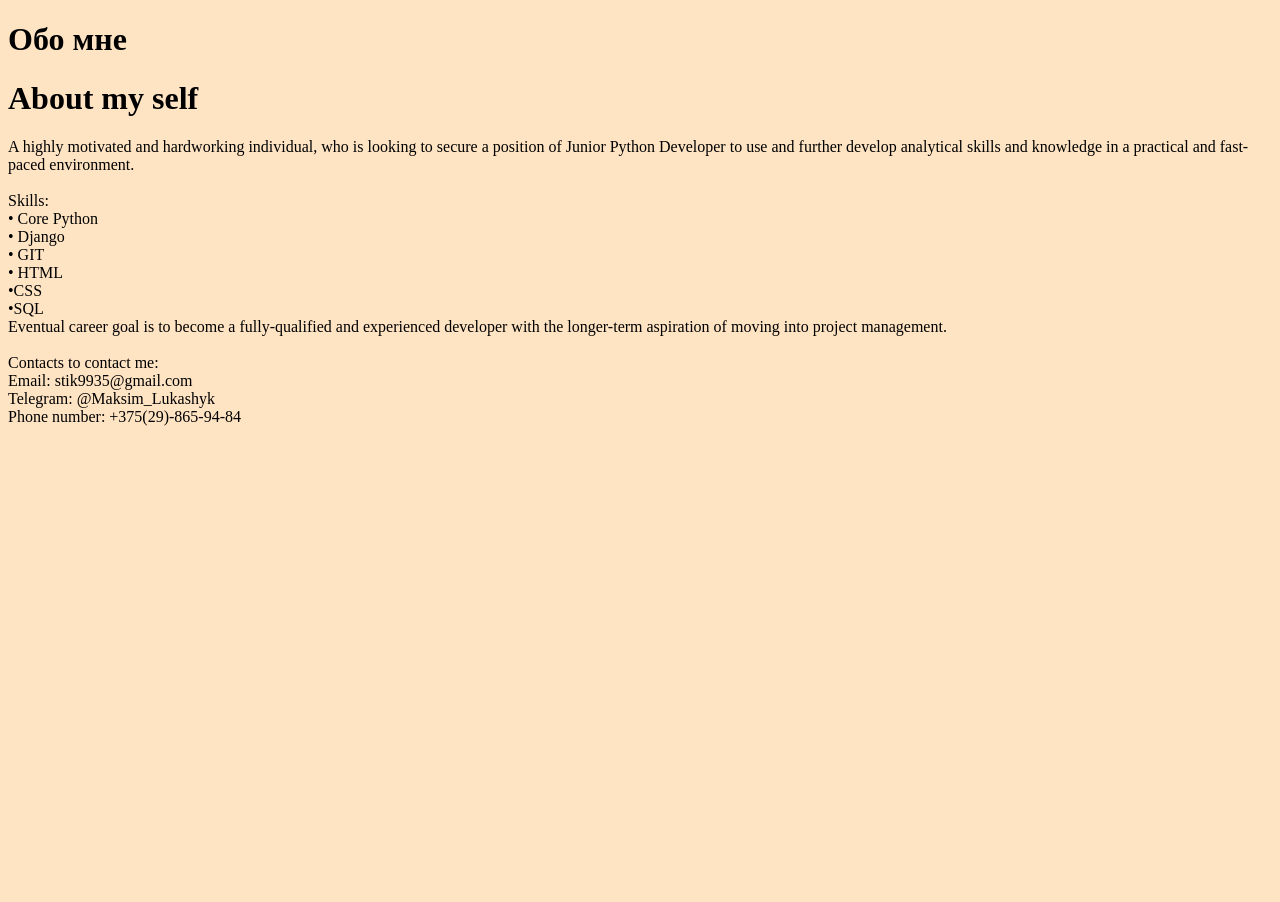
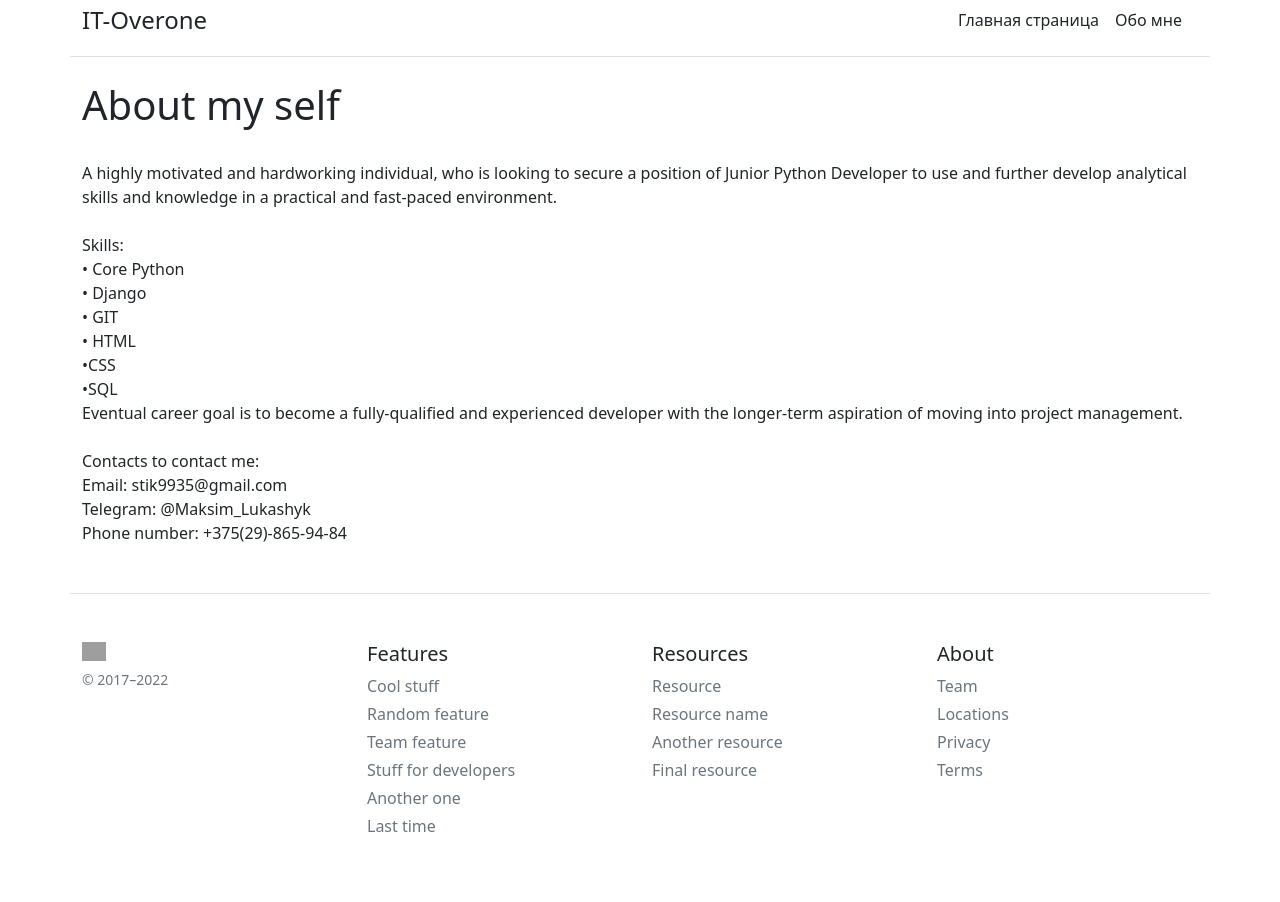
Before and after one commit to Maksim-Lukashyk-1996/Flask_Project, a Flask app: page /about in a window 1280 px wide. Before the commit the page ends 426 px from the top, so only its background shows below. Run offline with Flask 2, Linux system fonts and the light colour scheme; grey boxes are pictures that could not be loaded.

Commit message:
Addition to files

```diff
--- a/static/css/main.css
+++ /dev/null
@@ -1,3 +0,0 @@
-body{
-    background:bisque;
-}
--- a/templates/about.html
+++ b/templates/about.html
@@ -5,9 +5,9 @@
 {% endblock %}
 
 {% block body %}
-    <h1>Обо мне</h1>
-     <h1>About my self</h1>
-    <p>A highly motivated and hardworking individual, who is looking to secure a position of Junior Python Developer to use and further develop analytical skills and knowledge in a practical and fast-paced environment.
+    <h1 class="container">About my self</h1>
+        <br>
+    <p class="container">A highly motivated and hardworking individual, who is looking to secure a position of Junior Python Developer to use and further develop analytical skills and knowledge in a practical and fast-paced environment.
        <br>
         <br>Skills:
         <br>• Core Python
--- a/templates/base.html
+++ b/templates/base.html
@@ -1,13 +1,58 @@
 <!DOCTYPE html>
 <html lang="en">
 <head>
-  <meta charset="UTF-8">
-  <link rel="stylesheet" href="{{ url_for('static', filename='css/main.css') }}">
-  <title>{% block title %}{% endblock %}</title>
+    <meta charset="UTF-8">
+    <link rel="stylesheet" href="https://cdn.jsdelivr.net/npm/bootstrap@5.1.3/dist/css/bootstrap.min.css">
+    <title>{% block title %}{% endblock %}</title>
 </head>
 <body>
+<div class="container d-flex flex-column flex-md-row align-items-center pb-3 mb-4 border-bottom">
+    <a href="/" class="d-flex align-items-center text-dark text-decoration-none">
+        <span class="fs-4">IT-Overone</span>
+    </a>
 
-  {% block body %}{% endblock %}
-
+    <nav class="d-inline-flex mt-2 mt-md-0 ms-md-auto">
+        <a class="me-3 py-2 text-dark text-decoration-none" href="/">Главная страница</a>
+        <a class="me-3 py-2 text-dark text-decoration-none" href="/about">Обо мне</a>
+    </nav>
+</div>
+{% block body %}{% endblock %}
+<footer class="container pt-4 my-md-5 pt-md-5 border-top">
+    <div class="row">
+        <div class="col-12 col-md">
+            <img class="mb-2" src="/docs/5.2/assets/brand/bootstrap-logo.svg" alt="" width="24" height="19">
+            <small class="d-block mb-3 text-muted">© 2017–2022</small>
+        </div>
+        <div class="col-6 col-md">
+            <h5>Features</h5>
+            <ul class="list-unstyled text-small">
+                <li class="mb-1"><a class="link-secondary text-decoration-none" href="#">Cool stuff</a></li>
+                <li class="mb-1"><a class="link-secondary text-decoration-none" href="#">Random feature</a></li>
+                <li class="mb-1"><a class="link-secondary text-decoration-none" href="#">Team feature</a></li>
+                <li class="mb-1"><a class="link-secondary text-decoration-none" href="#">Stuff for developers</a></li>
+                <li class="mb-1"><a class="link-secondary text-decoration-none" href="#">Another one</a></li>
+                <li class="mb-1"><a class="link-secondary text-decoration-none" href="#">Last time</a></li>
+            </ul>
+        </div>
+        <div class="col-6 col-md">
+            <h5>Resources</h5>
+            <ul class="list-unstyled text-small">
+                <li class="mb-1"><a class="link-secondary text-decoration-none" href="#">Resource</a></li>
+                <li class="mb-1"><a class="link-secondary text-decoration-none" href="#">Resource name</a></li>
+                <li class="mb-1"><a class="link-secondary text-decoration-none" href="#">Another resource</a></li>
+                <li class="mb-1"><a class="link-secondary text-decoration-none" href="#">Final resource</a></li>
+            </ul>
+        </div>
+        <div class="col-6 col-md">
+            <h5>About</h5>
+            <ul class="list-unstyled text-small">
+                <li class="mb-1"><a class="link-secondary text-decoration-none" href="#">Team</a></li>
+                <li class="mb-1"><a class="link-secondary text-decoration-none" href="#">Locations</a></li>
+                <li class="mb-1"><a class="link-secondary text-decoration-none" href="#">Privacy</a></li>
+                <li class="mb-1"><a class="link-secondary text-decoration-none" href="#">Terms</a></li>
+            </ul>
+        </div>
+    </div>
+</footer>
 </body>
 </html>
--- a/templates/index.html
+++ b/templates/index.html
@@ -5,5 +5,5 @@
 {% endblock %}
 
 {% block body %}
-    <h1>Главная страница</h1>
+    <h1 class="container">Главная страница</h1>
 {% endblock %}
```
